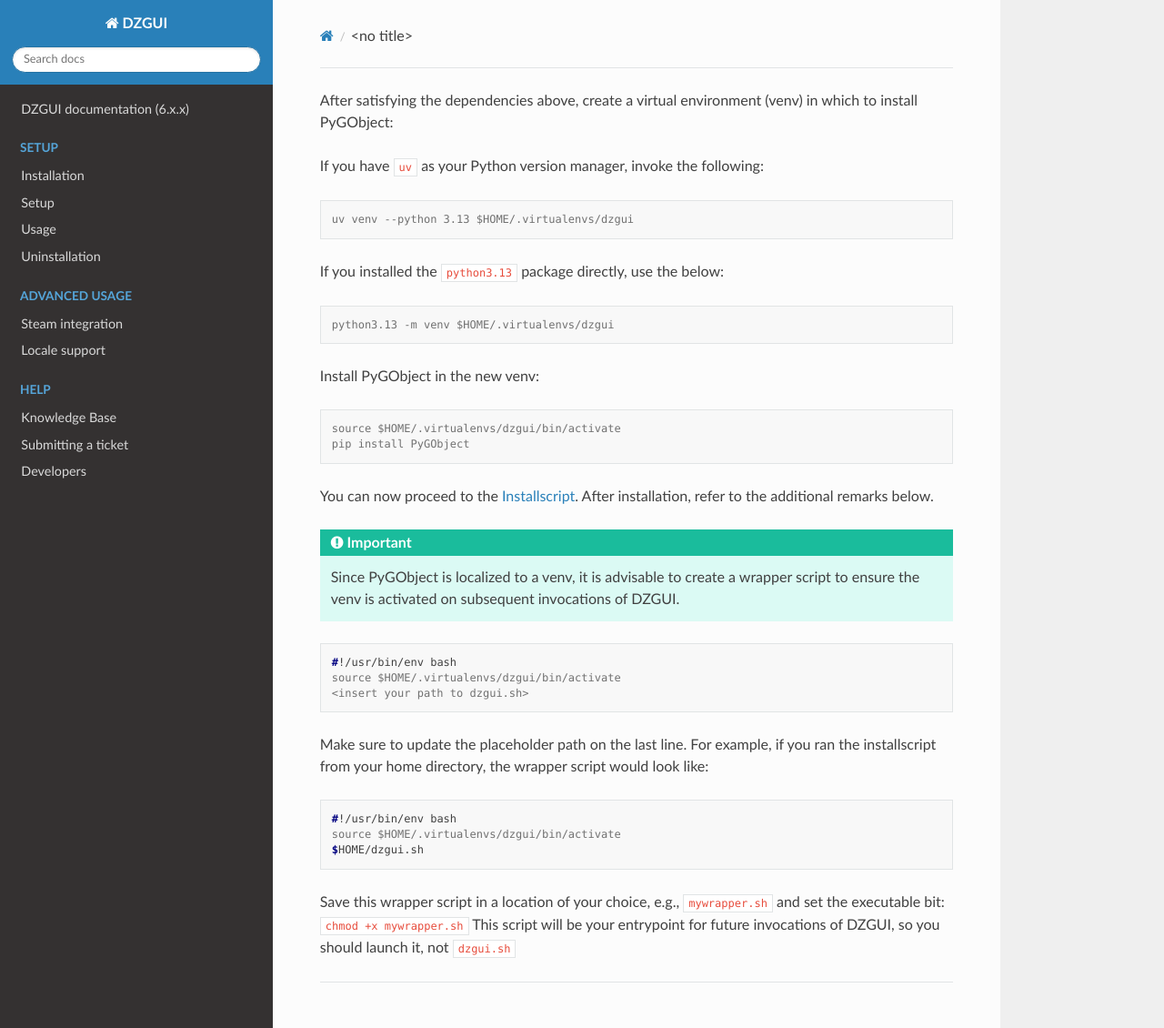
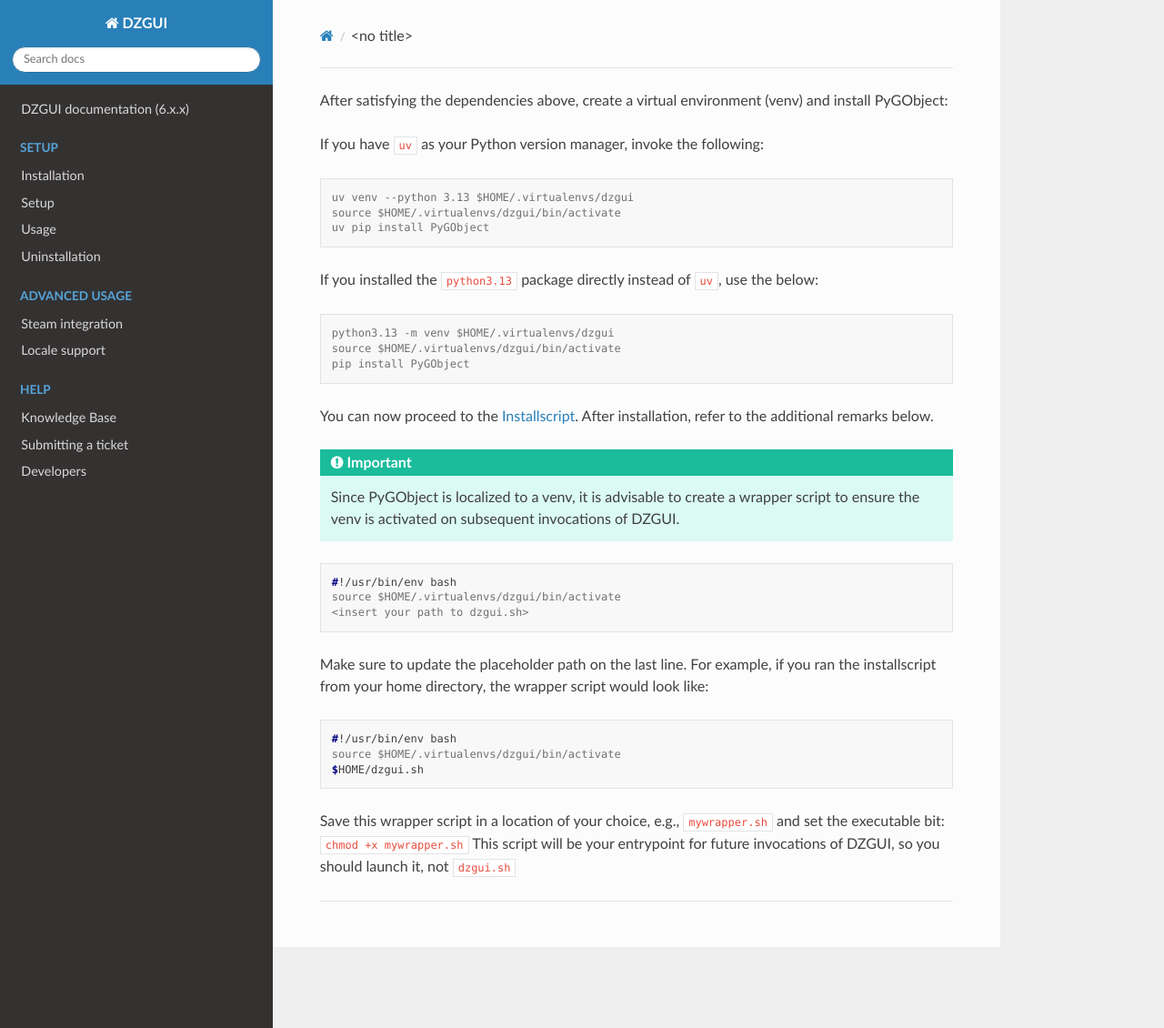
Before and after one commit to aclist/dzgui-docs, a Sphinx documentation site: the page built from source/venv.rst, in a window 1280 px wide and 1130 px high. Shown: the whole window at 91% size. Built offline with Sphinx 7.4.7 and the Read the Docs theme 3.1.0, drawn with Linux system fonts in a browser that asks for light colours.

Commit message:
fix: clarify uv installation

```diff
--- a/source/venv.rst
+++ b/source/venv.rst
@@ -1,22 +1,18 @@
-After satisfying the dependencies above, create a virtual environment (venv) in which to install PyGObject:
+After satisfying the dependencies above, create a virtual environment (venv) and install PyGObject:
 
 If you have ``uv`` as your Python version manager, invoke the following:
 
 .. code:: console
 
     uv venv --python 3.13 $HOME/.virtualenvs/dzgui
+    source $HOME/.virtualenvs/dzgui/bin/activate
+    uv pip install PyGObject
 
-If you installed the ``python3.13`` package directly, use the below:
+If you installed the ``python3.13`` package directly instead of ``uv``, use the below:
 
 .. code:: console
 
    python3.13 -m venv $HOME/.virtualenvs/dzgui
-
-
-Install PyGObject in the new venv:
-
-.. code:: console
-
    source $HOME/.virtualenvs/dzgui/bin/activate
    pip install PyGObject
 
```
